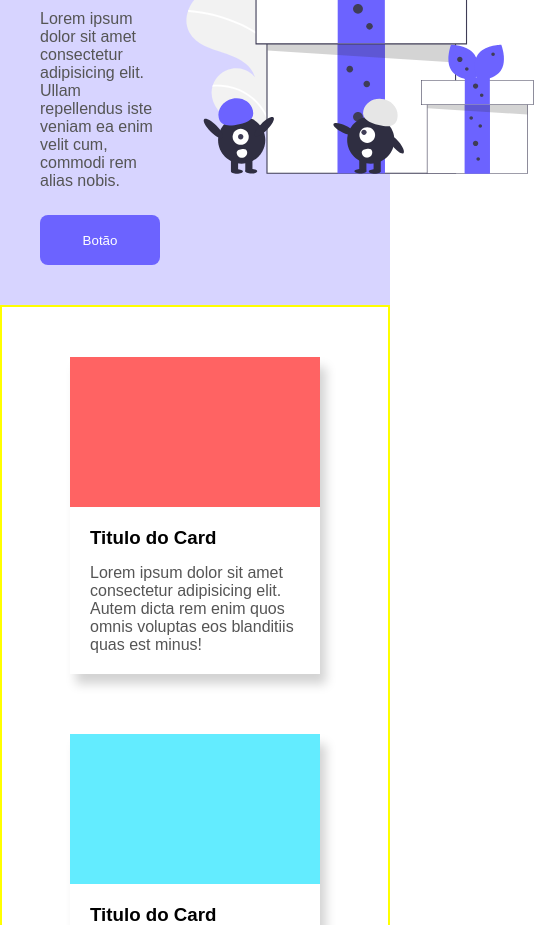
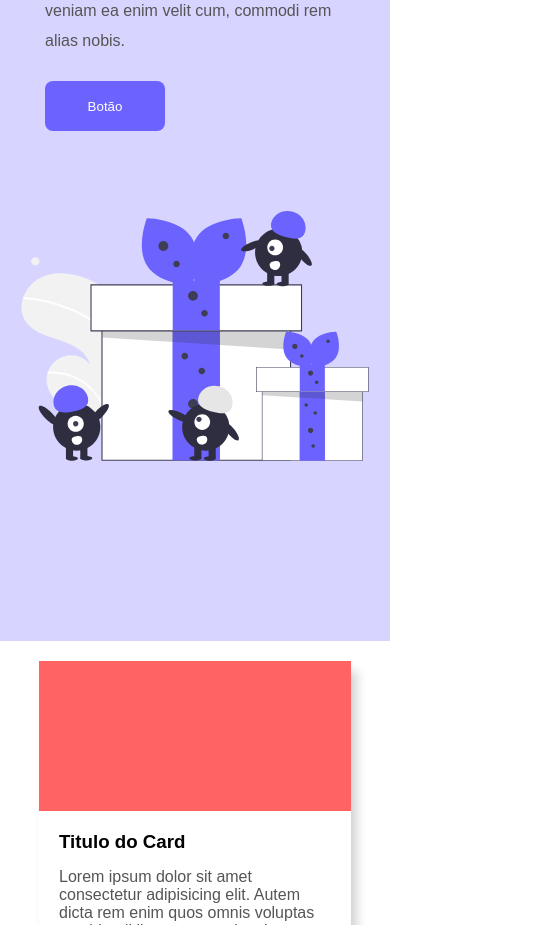
Before and after one commit to edsonbnasc/Semantica1, a plain HTML site: page index.html in a window 390 px wide. Shown: the part 203-1128 px from the top of the page, 560 px wide, since content can reach past the window. Drawn offline with Linux system fonts and the light colour scheme.

Commit message:
add media queries

```diff
--- a/styles/style.css
+++ b/styles/style.css
@@ -56,10 +56,10 @@ header{
     width: 400px;
     height: 250px;
 }
-main{
+/* main{
     border: 2px solid yellow;
 
-}
+} */
 
 .main-card{
     display: flex;
@@ -109,6 +109,26 @@ main{
     margin-top: 15px;
 }
 
-@media screen and (min-width) {
+/* regra - tipo de midia - operador - media feature */
+/* min-width faz o oposto ele ira fazer quando chegar acima do valor */
+@media screen and (max-width:414px) {
+    header{
+        height: 100vh;
 
+    }
+    .header-style{
+        flex-direction: column;
+        gap: 80px;
+    }
+    .header-style__info>p{
+        line-height: 30px;
+    }
+    .main-card{
+        width: 80%;
+        padding: 0;
+        margin-top: 20px;
+    }
+    .card-style{
+        width: 100%;
+    }
 }
```
